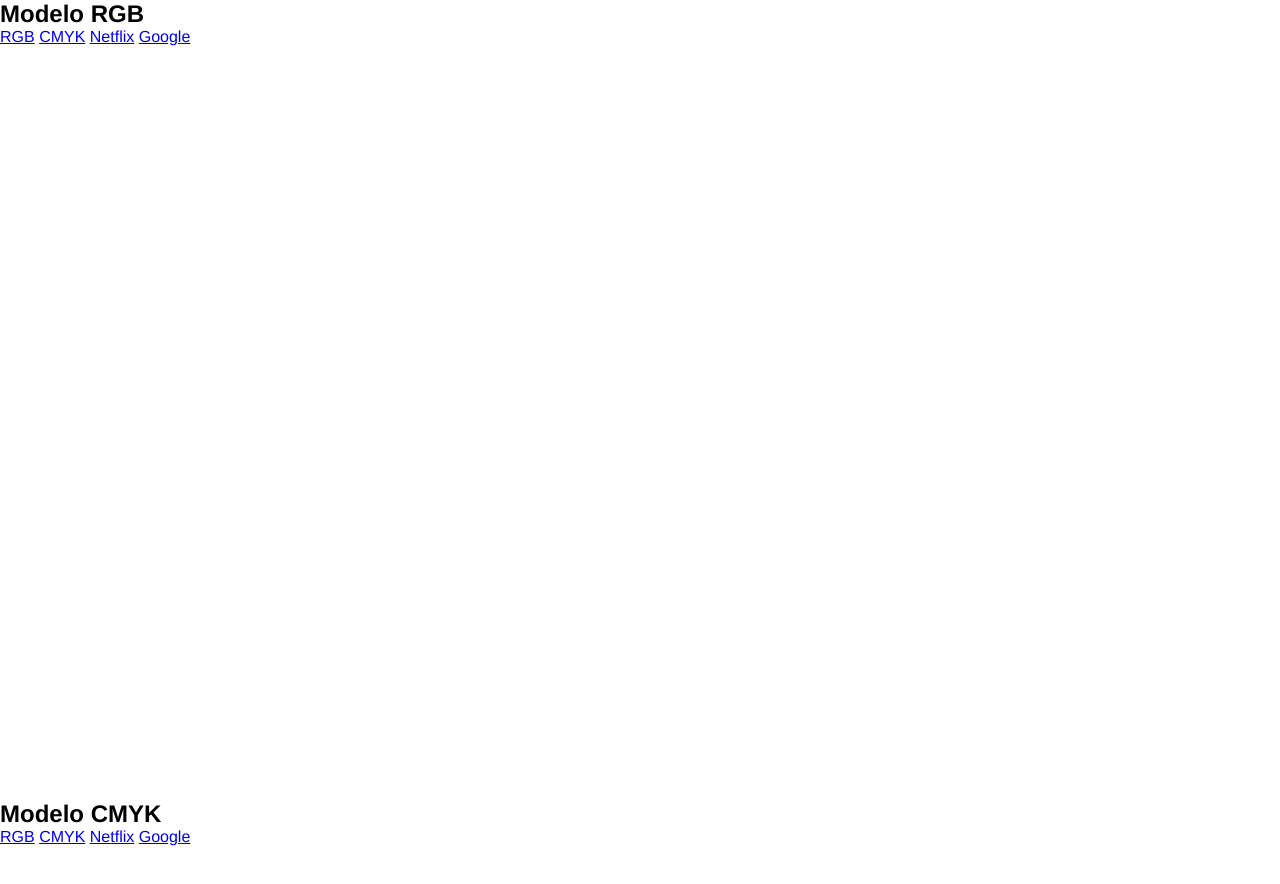
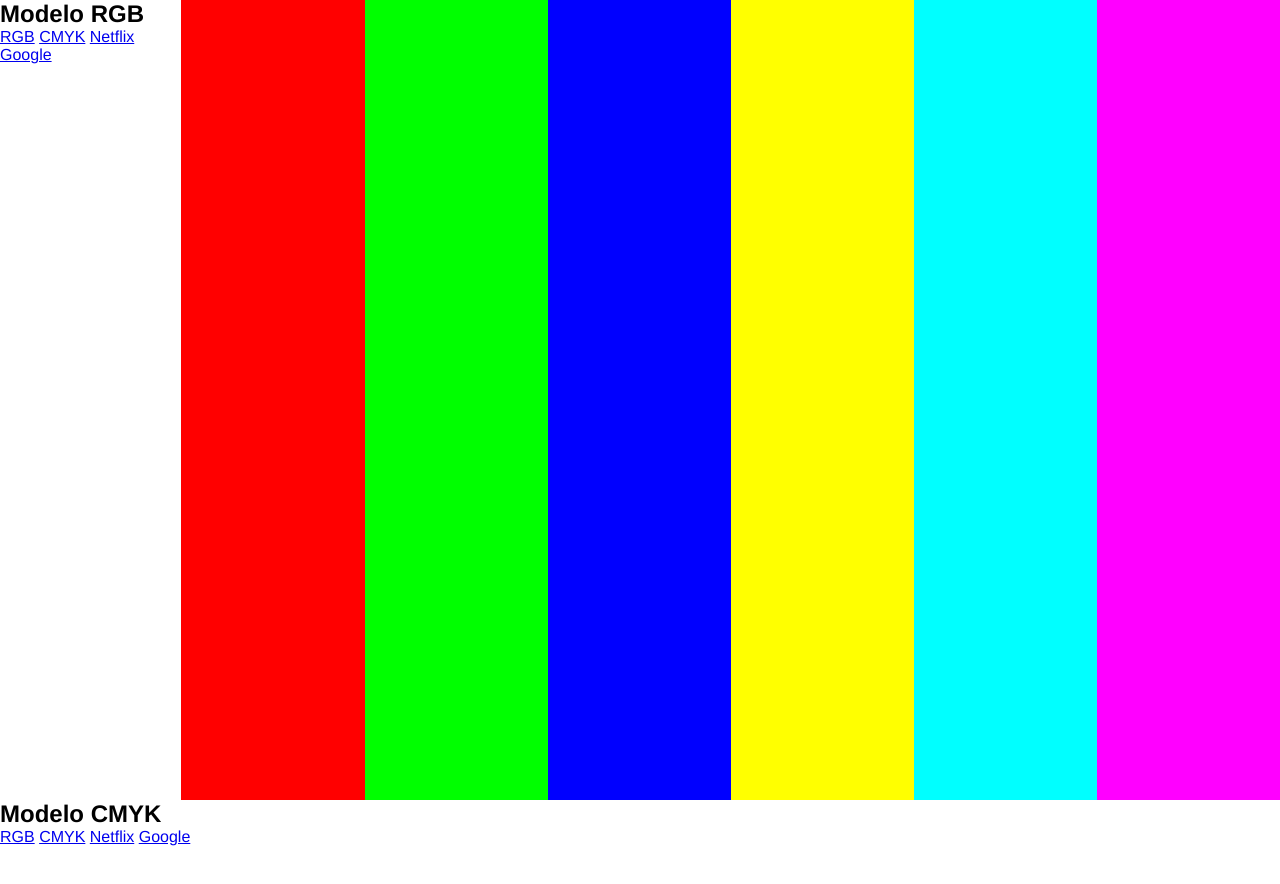
Before and after one commit to rafaela-camara/Display, a website: page Modo_Cores/modo_cores.html in a window 1280 px wide. Shown: the top 884 px of the page. Drawn offline with Linux system fonts and the light colour scheme.

Commit message:
ADD:adicionei cores modo-cores

```diff
--- a/Modo_Cores/css/global.css
+++ b/Modo_Cores/css/global.css
@@ -23,19 +23,32 @@
 
 .color-section__link--active:hover{}
 
-
-
-
-
-
 .color-section__bar{}
 
-.color-section__bar--rgb-1{}
-.color-section__bar--rgb-2{}
-.color-section__bar--rgb-3{}
-.color-section__bar--rgb-4{}
-.color-section__bar--rgb-5{}
-.color-section__bar--rgb-6{}
+.color-section__bar--rgb-1{
+    width:15%;
+    background-color:rgb(255, 0, 0);
+}
+.color-section__bar--rgb-2{
+    width:15%;
+    background-color:rgb(0, 255, 0);
+}
+.color-section__bar--rgb-3{
+    width:15%;
+    background-color:rgb(0, 0, 255);
+}
+.color-section__bar--rgb-4{
+    width:15%;
+    background-color:rgb(255, 255, 0);
+}
+.color-section__bar--rgb-5{
+    width:15%;
+    background-color:rgb(0, 255, 255);
+}
+.color-section__bar--rgb-6{
+    width:15%;
+    background-color:rgb(255, 0, 255);
+}
 
 .color-section__bar--cmyk-1{}
 .color-section__bar--cmyk-2{}
```
